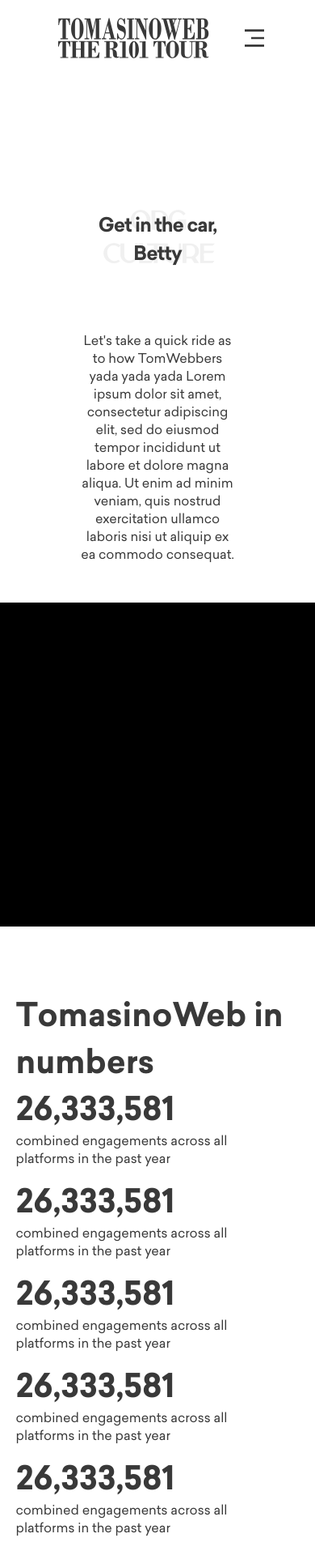
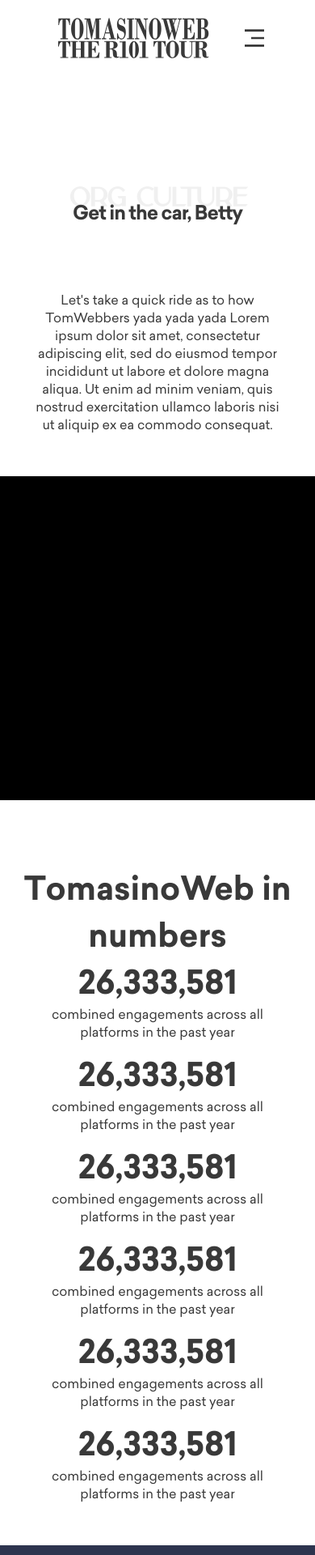
Before and after one commit to TomasinoWeb/tomasinoWebR101, a Next.js app: page /about/org-culture in a window 390 px wide. Shown: the top 1920 px of the page at 81% size. Built offline with nearby package versions, Linux system fonts and the light colour scheme.

Commit message:
responsive of the card in the culture fix
patingin nalang din if ganun din sa inyo

```diff
--- a/src/components/CultureCard.module.scss
+++ b/src/components/CultureCard.module.scss
@@ -1,9 +1,10 @@
 @media screen and (max-width: 768px) {
     .cardContainer{
-      max-width: 240px;
+      max-width: 300px;
       padding: 8px;
       .cardImg{
         height: 162px;
+        width: 100%!important;
       }
       .cardTextContainer{
         padding: 20.4px 16px 16px 16px;
@@ -14,7 +15,11 @@
       .cardText{
         font-size: 14px;
       }
+      .cardWidth{
+        width: 100%!important;
+      }
     }
+
 }
 
 .cardContainer {
@@ -41,16 +46,19 @@
       object-fit: cover;
     }
   }
-
+.cardWidth{
+width: 110%;
+border: 3px solid #393939;
+}
   .cardTextContainer {
     display: flex;
-    width: 110%;
+    width: 90%;
     padding: 30px 24px 24px 24px;
     flex-direction: column;
     align-items: flex-start;
     gap: 8px;
     flex: 1 0 0;
-    border: 3px solid #393939;
+
 
     .cardTitle {
       font-family: Sailec bold, sans-serif;
@@ -59,6 +67,7 @@
       font-weight: 700;
       line-height: normal;
       letter-spacing: 0.528px;
+      width: 100%;
     }
 
     .cardText {
@@ -68,6 +77,7 @@
       font-weight: 400;
       line-height: 24px; /* 150% */
       letter-spacing: -0.352px;
+      width: 100%!important;
     }
   }
 
@@ -78,4 +88,5 @@
   .none {
     border-right: 3px solid #393939!important;
   }}
+
 }
--- a/src/components/CultureCard.tsx
+++ b/src/components/CultureCard.tsx
@@ -30,9 +30,9 @@ export const CultureCard: React.FC<CultureCardProps> = ({
           className={styles.image}
         />
       </div>
+      <div className={`${styles.cardWidth}  ${border == "none" ? styles.none : null}`}  style={{ backgroundColor: `var(--${backgroundColor})`}}>
       <div
-        className={`${styles.cardTextContainer} ${border == "none" ? styles.none : null}`}
-        style={{ backgroundColor: `var(--${backgroundColor})` }}
+        className={`${styles.cardTextContainer}`}
       >
         <h3 className={styles.cardTitle} style={{ color: `var(--${textColor})` }}>
           {title}
@@ -41,6 +41,6 @@ export const CultureCard: React.FC<CultureCardProps> = ({
           {children}
         </p>
       </div>
-    </div>
+    </div> </div>
   );
 };
--- a/src/pages/about/org-culture.module.scss
+++ b/src/pages/about/org-culture.module.scss
@@ -230,7 +230,22 @@
       width: 80%;
     }
   }
+  .stats_main {
+   text-align: center;
+   flex-direction: column;
+   justify-content: center;
+   align-items: center;
+   width: 100%;
+  }
+  .stats_main2{
+    display: flex;
+    flex-direction: column;
+    justify-content: center;
+    align-items: center;
 
+    margin-right: 0px!important;
+    width: 100%;
+  }
 }
 
 @media only screen and (max-width: 1068px) {
@@ -257,7 +272,7 @@
     justify-content: center;
     align-items: center;
 
-
+    text-align: center;
   }
   .mid {
     flex-direction: column;
@@ -302,7 +317,8 @@
 // }
 
 .mid{
-  margin-top: 50px;
+  width: 80%;
+  margin-top: 0px;
   .p_text{
   width: 100%;
 } }
```
